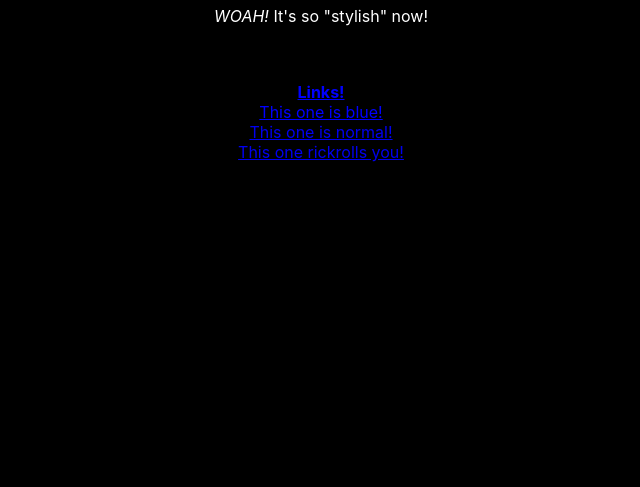
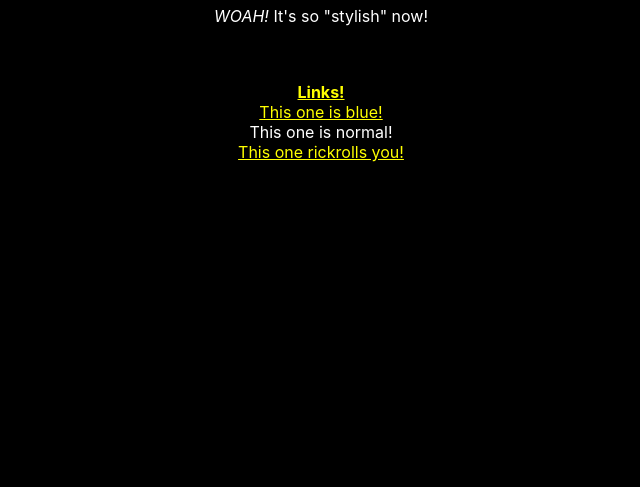
Before and after one commit to Aql6765/personal-website, a plain HTML site: page index.html in a window 1280 px wide. Shown: the part 313-800 px from the top of the page, without its empty margins (319-959 px from the left). Drawn offline with Linux system fonts and the light colour scheme.

Commit message:
v2.2.1, bugfixes, accessability

```diff
--- a/index.html
+++ b/index.html
@@ -16,11 +16,11 @@
     <br>
     <a href="https://aql6765.github.io/personal-website" class="link-style1"><strong>Links!</strong></a>
     <br>
-    <a href="github.com/Aql6765/personal-website" class="link-style1">This one is blue!</a>
+    <a href="https://github.com/Aql6765/personal-website" class="link-style1">This one is blue!</a>
     <br>
-    <a href="zombo.com">This one is normal!</a>
+    <a href="https://zombo.com" class="normal-link">This one is normal!</a>
     <br>
-    <a href="https://www.youtube.com/watch?v=dQw4w9WgXcQ">This one rickrolls you!</a>
+    <a href="https://www.youtube.com/watch?v=dQw4w9WgXcQ" class="link-style1">This one rickrolls you!</a>
 </body>
 
 </html>
--- a/style.css
+++ b/style.css
@@ -10,18 +10,17 @@ body {
 }
 
 .link-style1 {
-    color: blue;
+    color: yellow;
     text-decoration: underline;
 }
 
-.link-style1:visited {
+.link-style1:hover {
     color: blueviolet;
-    text-decoration: underline;
-
-}
-
-.link-style1:hover {
-    color: darkblue;
     text-decoration: underline;
     font-weight: bolder;
 }
+
+.normal-link {
+    color: inherit;
+    text-decoration: none;
+}
```
